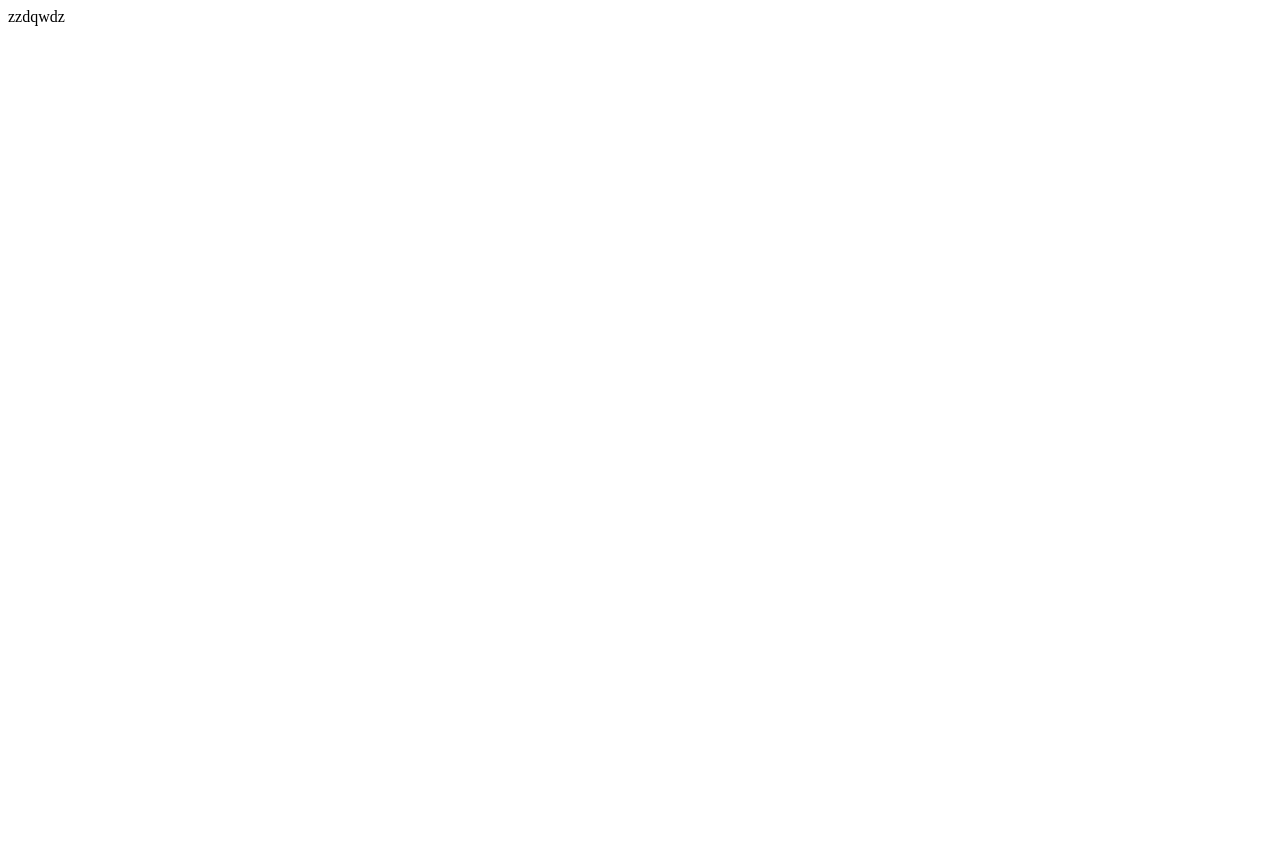
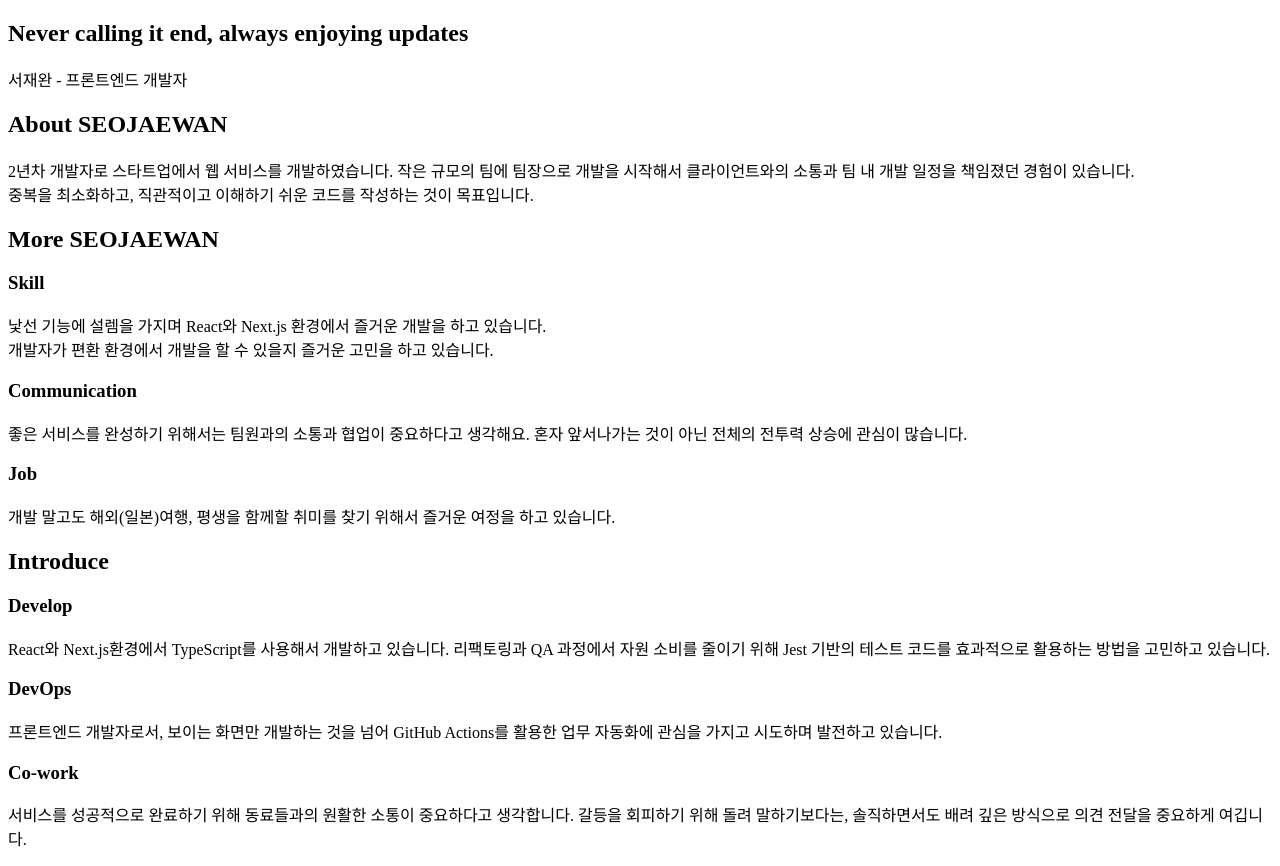
Before and after one commit to SeoJaeWan/intro, a Next.js app: page / in a window 1280 px wide. Before the commit the page ends 800 px from the top, so only its background shows below. Built offline with nearby package versions, Linux system fonts and the light colour scheme.

Commit message:
feat: contents - 메인 페이지에 필요한 내용 작성

```diff
--- a/src/app/page.tsx
+++ b/src/app/page.tsx
@@ -1,3 +1,7 @@
-export default function Home() {
-  return <div>zzdqwdz</div>;
-}
+import HomeTemplate from '@/components/templates/home';
+
+const Home = () => {
+  return <HomeTemplate />;
+};
+
+export default Home;
--- /dev/null
+++ b/src/components/templates/home/index.tsx
@@ -0,0 +1,89 @@
+const HomeTemplate = () => {
+  return (
+    <div>
+      <section>
+        <h2>Never calling it end, always enjoying updates</h2>
+        <p>서재완 - 프론트엔드 개발자</p>
+      </section>
+
+      <section>
+        <h2>About SEOJAEWAN</h2>
+
+        <p>
+          2년차 개발자로 스타트업에서 웹 서비스를 개발하였습니다. 작은 규모의
+          팀에 팀장으로 개발을 시작해서 클라이언트와의 소통과 팀 내 개발 일정을
+          책임졌던 경험이 있습니다. <br />
+          중복을 최소화하고, 직관적이고 이해하기 쉬운 코드를 작성하는 것이
+          목표입니다.
+        </p>
+      </section>
+
+      <section>
+        <h2>More SEOJAEWAN</h2>
+
+        <article>
+          <h3>Skill</h3>
+
+          <p>
+            낯선 기능에 설렘을 가지며 React와 Next.js 환경에서 즐거운 개발을
+            하고 있습니다. <br />
+            개발자가 편환 환경에서 개발을 할 수 있을지 즐거운 고민을 하고
+            있습니다.
+          </p>
+        </article>
+
+        <article>
+          <h3>Communication</h3>
+
+          <p>
+            좋은 서비스를 완성하기 위해서는 팀원과의 소통과 협업이 중요하다고
+            생각해요. 혼자 앞서나가는 것이 아닌 전체의 전투력 상승에 관심이
+            많습니다.
+          </p>
+        </article>
+
+        <article>
+          <h3>Job</h3>
+
+          <p>
+            개발 말고도 해외(일본)여행, 평생을 함께할 취미를 찾기 위해서 즐거운
+            여정을 하고 있습니다.
+          </p>
+        </article>
+      </section>
+
+      <section>
+        <h2>Introduce</h2>
+
+        <article>
+          <h3>Develop</h3>
+          <p>
+            React와 Next.js환경에서 TypeScript를 사용해서 개발하고 있습니다.
+            리팩토링과 QA 과정에서 자원 소비를 줄이기 위해 Jest 기반의 테스트
+            코드를 효과적으로 활용하는 방법을 고민하고 있습니다.
+          </p>
+        </article>
+
+        <article>
+          <h3>DevOps</h3>
+          <p>
+            프론트엔드 개발자로서, 보이는 화면만 개발하는 것을 넘어 GitHub
+            Actions를 활용한 업무 자동화에 관심을 가지고 시도하며 발전하고
+            있습니다.
+          </p>
+        </article>
+
+        <article>
+          <h3>Co-work</h3>
+          <p>
+            서비스를 성공적으로 완료하기 위해 동료들과의 원활한 소통이
+            중요하다고 생각합니다. 갈등을 회피하기 위해 돌려 말하기보다는,
+            솔직하면서도 배려 깊은 방식으로 의견 전달을 중요하게 여깁니다.
+          </p>
+        </article>
+      </section>
+    </div>
+  );
+};
+
+export default HomeTemplate;
```
